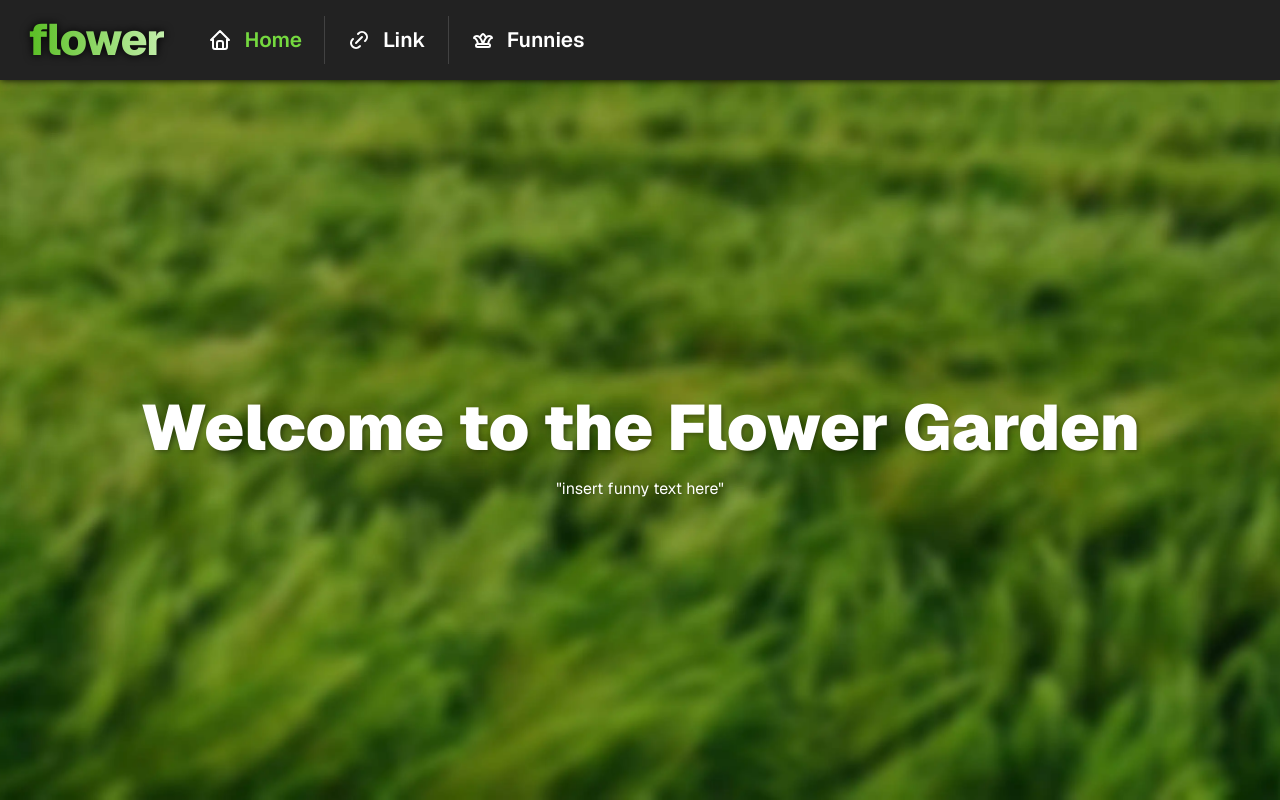
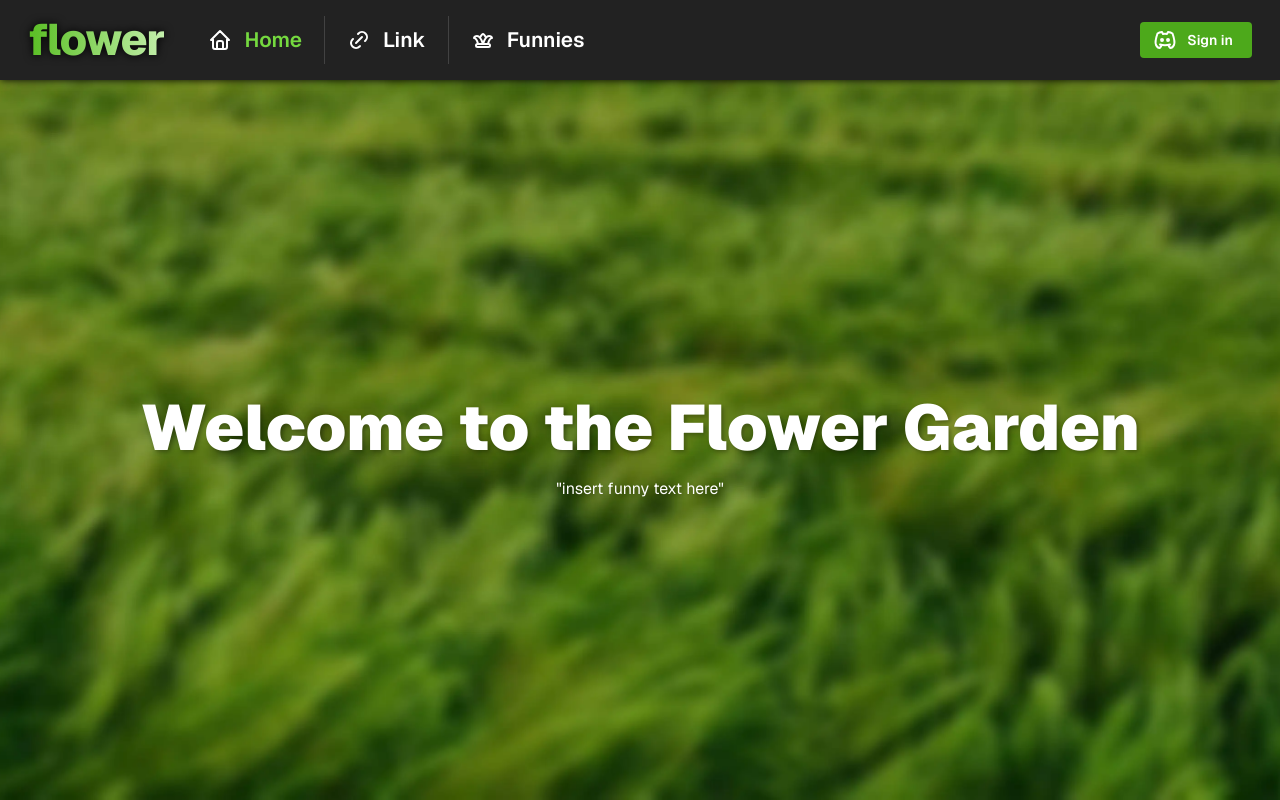
Before and after one commit to atmospire/bismuth-link, a Next.js app: page / in a window 1280 px wide. Built offline with nearby package versions, Linux system fonts and the light colour scheme; no server answers; the database is empty.

Commit message:
Added sign in button when logged out

```diff
--- a/src/modules/layout/components/Navbar/Navbar.tsx
+++ b/src/modules/layout/components/Navbar/Navbar.tsx
@@ -1,8 +1,10 @@
 "use client";
 
-import { Flex } from "@mantine/core";
+import { Button, Flex } from "@mantine/core";
+import { IconBrandDiscord } from "@tabler/icons-react";
 import { useIsMobile } from "~/modules/system";
 import { CurrentUser } from "~/modules/users";
+import { signIn, useSession } from "next-auth/react";
 
 import { AdminLinks } from "./AdminLinks/AdminLinks";
 import { Links } from "./Links";
@@ -11,6 +13,7 @@ import { MobileMenu } from "./MobileMenu";
 import classes from "./Navbar.module.scss";
 
 export function Navbar() {
+    const { data: session } = useSession({ required: false });
     const isMobile = useIsMobile();
 
     return (
@@ -35,6 +38,11 @@ export function Navbar() {
                     <Flex align={"center"} gap={"sm"}>
                         <AdminLinks />
                         <CurrentUser />
+                        {!session && (
+                            <Button onClick={() => signIn("discord")} leftSection={<IconBrandDiscord />} me="md">
+                                Sign in
+                            </Button>
+                        )}
                     </Flex>
                 </>
             ) : (
```
Also changed, not shown: src/modules/layout/components/Navbar/MobileMenu/MobileMenu.tsx (+8 -7 lines).
